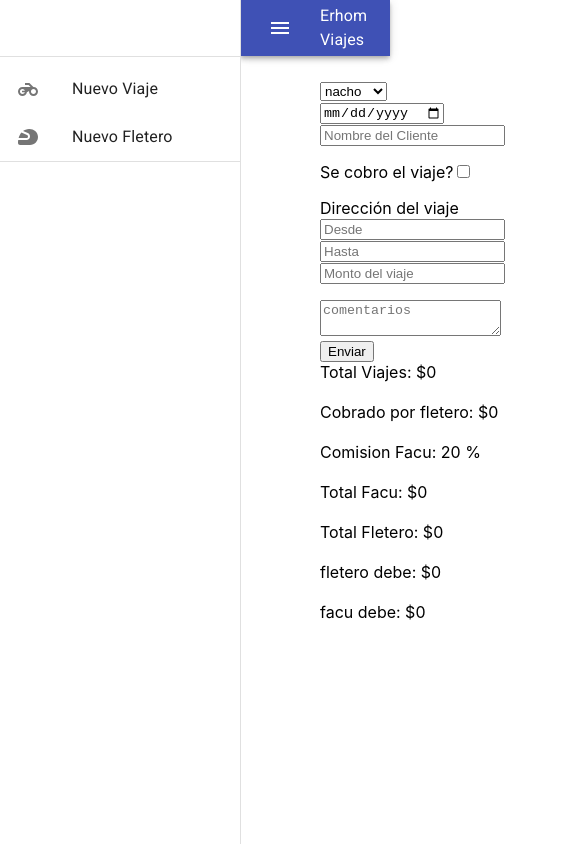
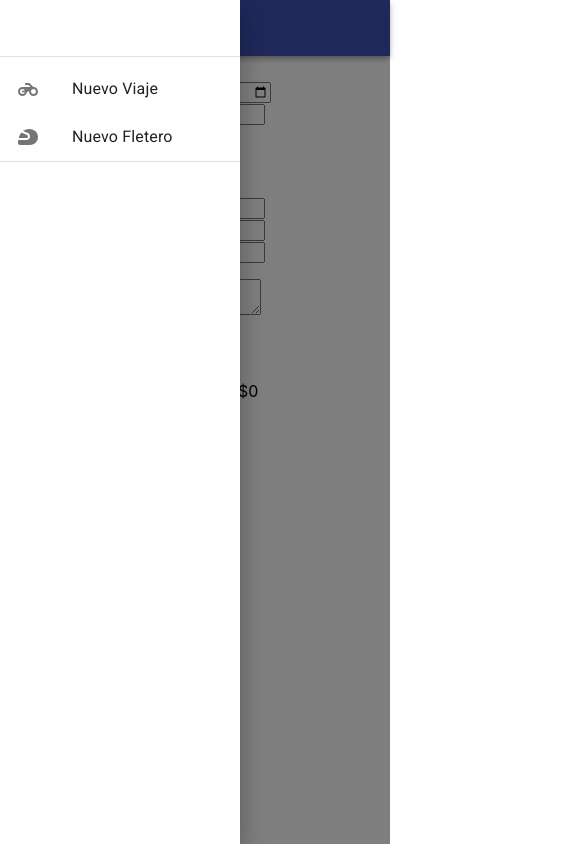
Before and after one commit to sebastian-e-vogel/erhom, a React (Create React App) app in the folder erhom-front-end/: page / in a window 390 px wide. Both pictures are taken after a click on the button "menu". Shown: the whole page, 585 px wide, since content can reach past the window. Built offline with nearby package versions, Linux system fonts and the light colour scheme.

Commit message:
finished responsive menu

```diff
--- a/erhom-front-end/src/components/Container/index.js
+++ b/erhom-front-end/src/components/Container/index.js
@@ -2,8 +2,8 @@ import React, { useState } from "react";
 import FormViajes from "../formViajes";
 import TablaViajes from "../viajes";
 import NavBar from "../navBar";
-import MenuLeft from '../menuLeft'
-import { makeStyles } from "@material-ui/core";
+import MenuLeft from "../menuLeft";
+import { makeStyles, Hidden } from "@material-ui/core";
 
 const styles = makeStyles((theme) => ({
   root: {
@@ -18,6 +18,7 @@ const styles = makeStyles((theme) => ({
 
 const Container = () => {
   const [viajes, setViajes] = useState([]);
+  const [open, setOpen] = useState(false);
 
   const handleData = (viaje) => {
     setViajes([...viajes, viaje]);
@@ -26,8 +27,21 @@ const Container = () => {
   const classes = styles();
   return (
     <div className={classes.root}>
-      <NavBar />
-      <MenuLeft/>
+      <NavBar openMenu={()=> setOpen(!open)}/>
+      <Hidden xsDown>
+        <MenuLeft
+        variant="permanent"
+        open={true}
+        />
+      </Hidden>
+      <Hidden smUp>
+        <MenuLeft
+        variant="temporary"
+        open={open}
+        onClose={() => setOpen(!open)}
+        />
+      </Hidden>
+
       <div className={classes.content}>
         <div className={classes.toolbar}>
           <FormViajes data={(viaje) => handleData(viaje)} />
--- a/erhom-front-end/src/components/menuLeft/index.js
+++ b/erhom-front-end/src/components/menuLeft/index.js
@@ -14,13 +14,15 @@ const useStyles = makeStyles((theme) => ({
   toolbar: theme.mixins.toolbar,
 }));
 
-const MenuLeft = () => {
+const MenuLeft = (props) => {
   const classes = useStyles();
   return (
     <Drawer
       className={classes.drawer}
-      variant="permanent"
+      variant={props.variant}
+      open={props.open}
       classes={{ paper: classes.drawerPaper }}
+      onClose={ props.onClose ? props.onClose : null}
     >
       <div className={classes.toolbar} />
       <Divider />
--- a/erhom-front-end/src/components/navBar/index.js
+++ b/erhom-front-end/src/components/navBar/index.js
@@ -5,21 +5,25 @@ import MenuIcon from '@material-ui/icons/Menu'
 
 const useStyles = makeStyles((theme)=>({
     root:{
-        marginRight: theme.spacing(2)
+        marginRight: theme.spacing(2),
+        [theme.breakpoints.up('sm')]:{
+            display:'none',
+        }
     },
     appBar: {
+        [theme.breakpoints.up('sm')]:{
         width: `calc(100% - ${240}px)`,
         marginLeft: 240,
+        }
     }
 }))
 
-const NavBar = () =>{
+const NavBar = (props) =>{
     const classes = useStyles()
     return (
-        <div>
         <AppBar className={classes.appBar}>
             <Toolbar>
-            <IconButton color='inherit' aria-label='menu' className={classes.root}>
+            <IconButton  onClick={props.openMenu} color='inherit' aria-label='menu' className={classes.root}>
             <MenuIcon/>
             </IconButton>
                 <Typography>
@@ -30,8 +34,6 @@ const NavBar = () =>{
 
         </AppBar>
 
-
-         </div>
     )
 
 }
```
Lines whose indentation alone changed are shown as unchanged.
